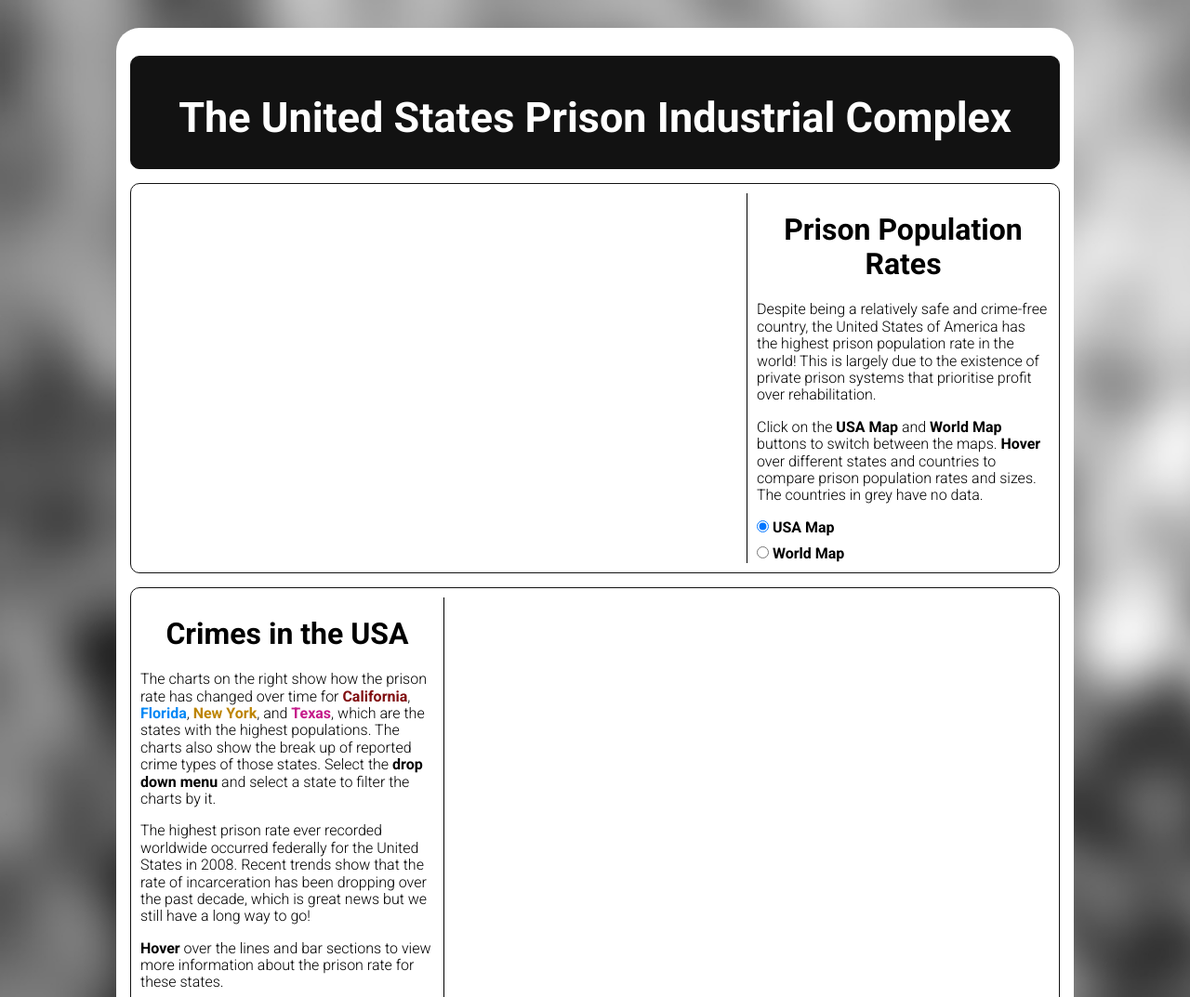
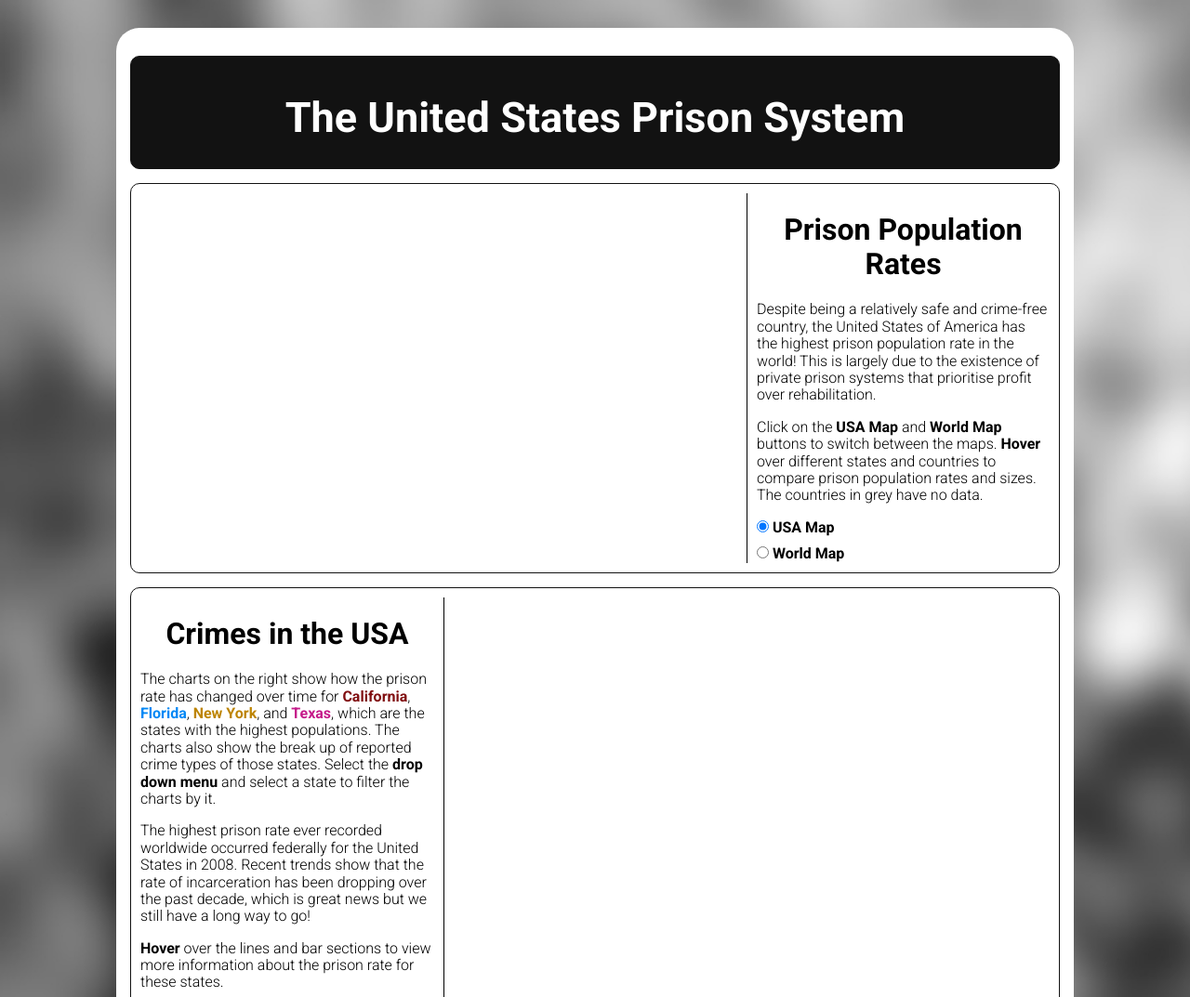
Before and after one commit to nkan0016/FIT3179-DV2, a plain HTML site: page index.html in a window 1280 px wide. Shown: the top 1073 px of the page at 93% size. Drawn offline with nearby package versions, Linux system fonts and the light colour scheme; a script that the page names is missing.

Commit message:
Update index.html

```diff
--- a/index.html
+++ b/index.html
@@ -27,7 +27,7 @@
         <!-- Title -->
         <div class="pure-g" id="banner">
             <div class="pure-u-1">
-                <h1 class="title">The United States Prison Industrial Complex</h1>
+                <h1 class="title">The United States Prison System</h1>
             </div>
         </div>
 
```
